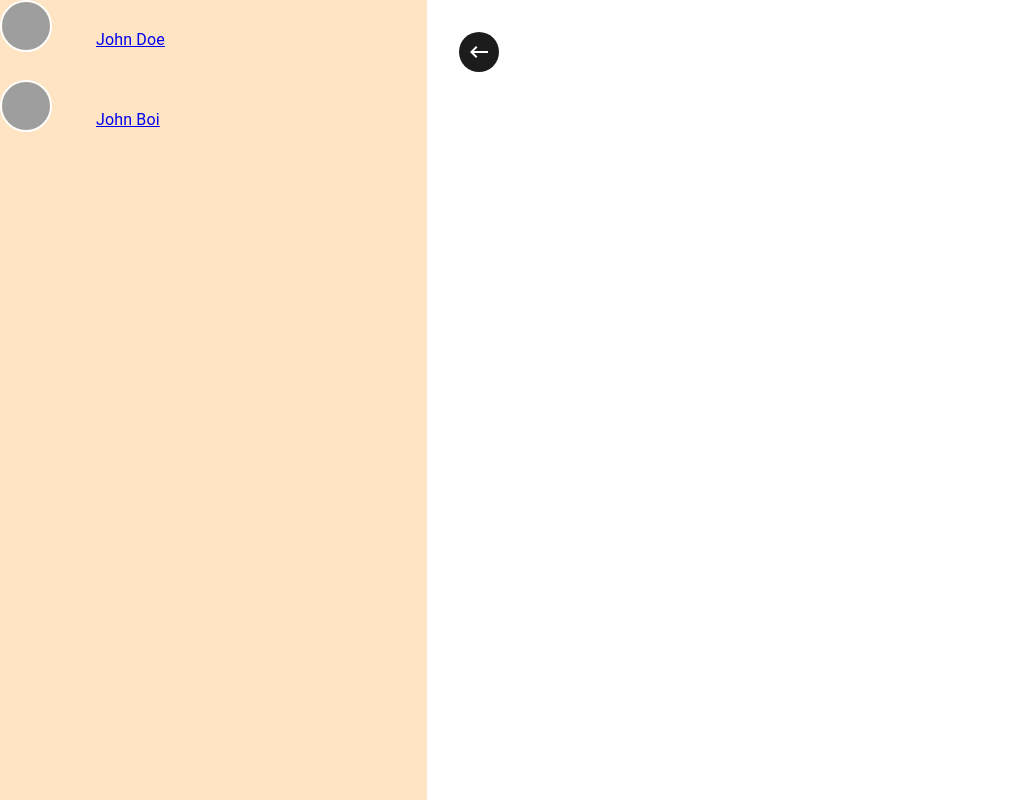
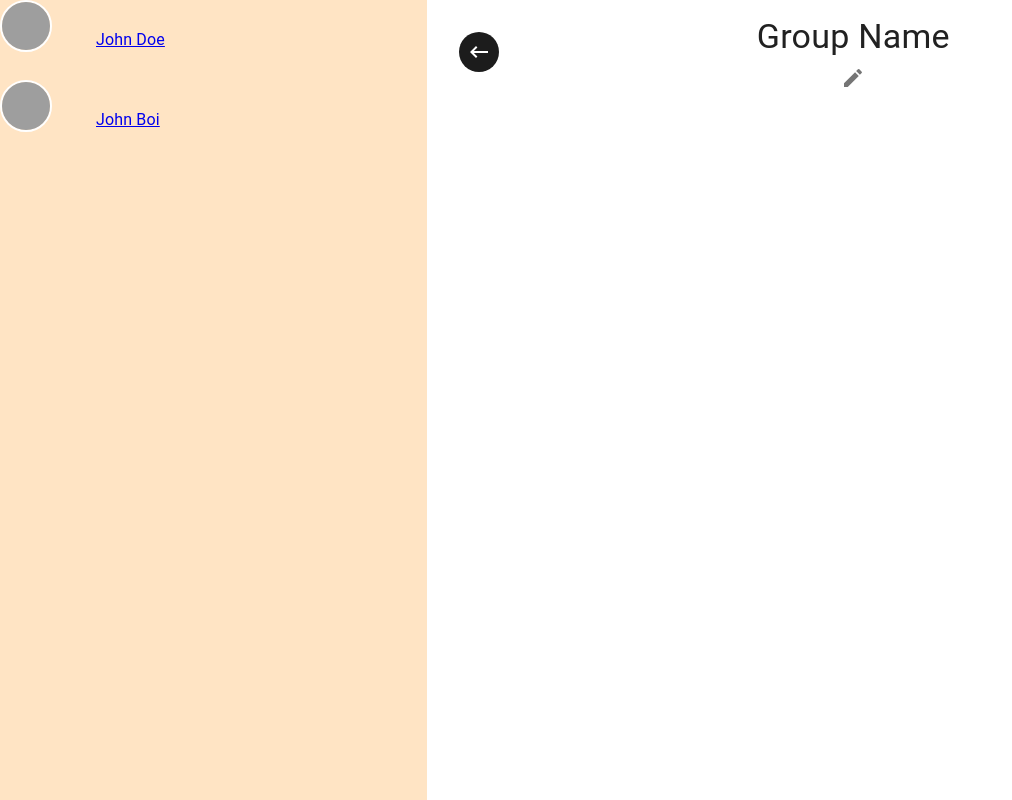
Before and after one commit to sauravkumar1812/Chat_app, a React (Vite) app in the folder client/: page /groups in a window 1280 px wide. Shown: the whole page, without its empty margins (0-1012 px from the left). Built offline with nearby package versions, Linux system fonts and the light colour scheme; grey boxes are pictures that could not be loaded.

Commit message:
normal commit

```diff
--- a/client/src/pages/Groups.jsx
+++ b/client/src/pages/Groups.jsx
@@ -1,18 +1,20 @@
 import { Box, Drawer, Grid, IconButton, Stack, Tooltip, Typography } from "@mui/material";
 import React, { memo, useState } from "react";
-import { KeyboardBackspace as KeyboardBackspaceIcon, Menu as MenuIcon } from "@mui/icons-material";
+import { KeyboardBackspace as KeyboardBackspaceIcon, Menu as MenuIcon,Edit as EditIcon } from "@mui/icons-material";
 import { matblack } from "../constants/color";
-import {  useNavigate } from "react-router-dom";
+import {  useNavigate, useSearchParams } from "react-router-dom";
 import { Link } from "../components/styles/styledComponents";
 import AvatarCard from "../components/shared/AvatarCard";
 import { samplechats } from "../constants/sampleData";
 const Group = () => {
-  const chatId ="adjbdj"
+  const chatId =useSearchParams()[0].get("group");
   const [isMobileMenuOpen,setIsMobileMenuOpen] = useState(false)
   const  navigate = useNavigate()
+  const [isEdit,setIsEdit] =useState(false)
   const navigateBack =()=>{
    navigate("/")
   }
+  // console.log(chatId)
   const handleMobile=() =>{
     setIsMobileMenuOpen((prev)=>!prev);
   }
@@ -50,6 +52,16 @@ const Group = () => {
    </IconButton >
   </Tooltip>
   </>
+  const GroupName=<Stack>
+    {
+      isEdit?<></>:<>
+      <Typography variant="h4">
+        Group Name
+        </Typography>
+        <IconButton onClick={()=>setIsEdit(true)}><EditIcon/></IconButton>
+        </>
+    }
+  </Stack>
   return (
     <Grid container height={"100vh"}>
       <Grid
@@ -73,6 +85,9 @@ const Group = () => {
         padding:"1rem 3rem"
       }}>
        {IconsBtns}
+       {
+        GroupName
+       }
       </Grid>
       <Drawer sx={{
         display:{
```
